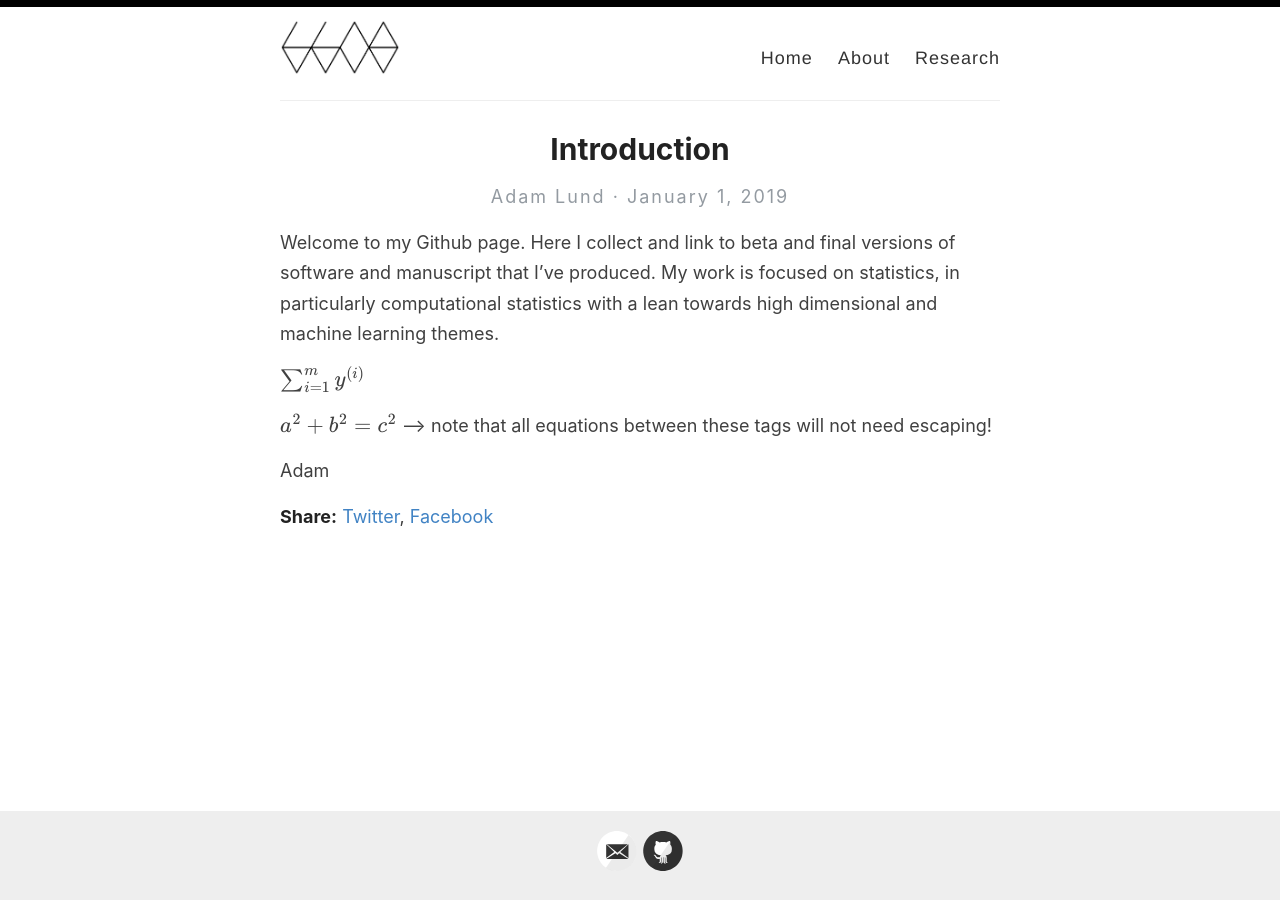
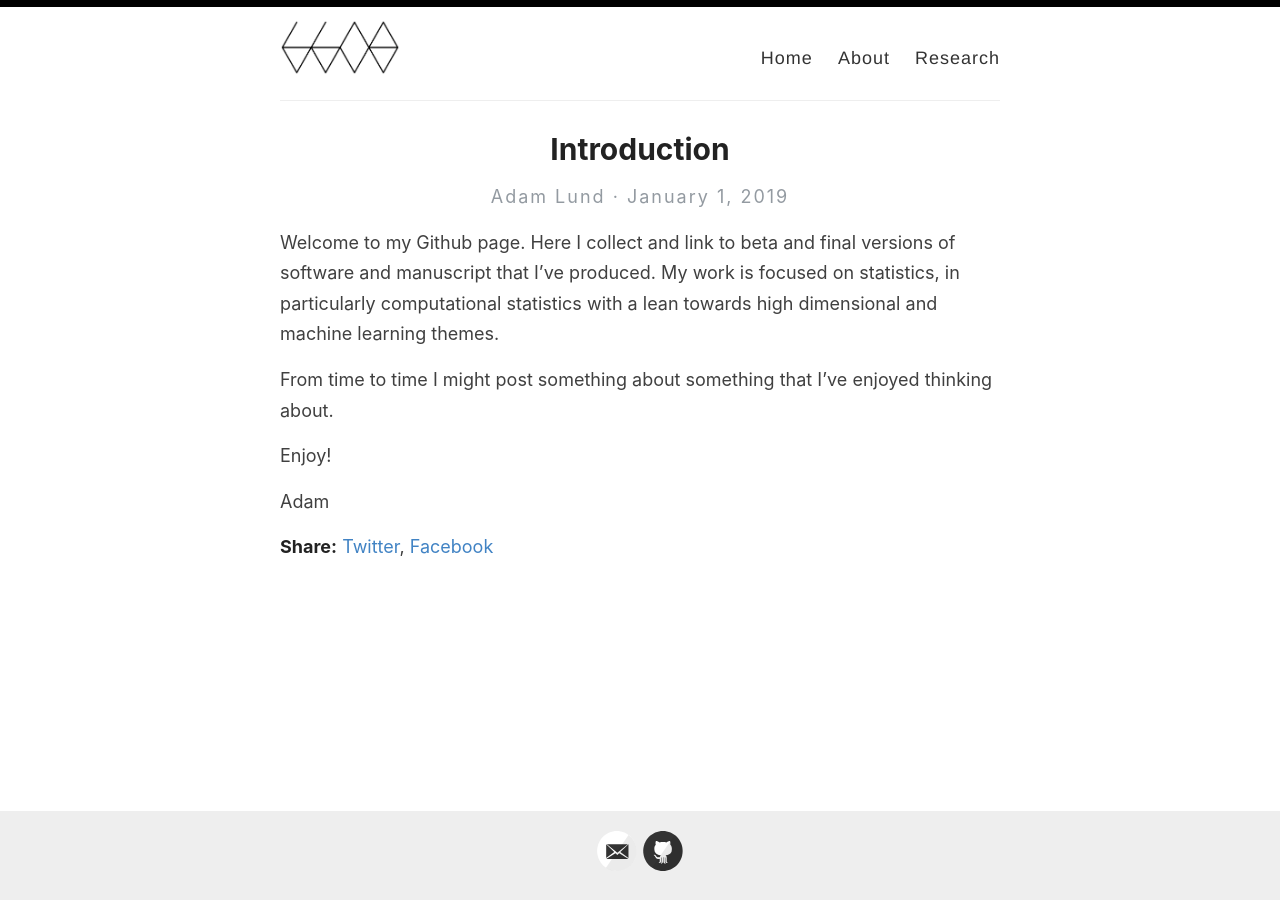
Before and after one commit to adam-lund/adam-lund.github.io, a Jekyll site: the page built from _posts/2019-01-01-introducing.md, in a window 1280 px wide. Built offline with Jekyll 4.4.1, drawn with Linux system fonts in a browser that asks for light colours; formulas are drawn with MathJax 3.

Commit message:
trying my hand

```diff
--- a/_posts/2019-01-01-introducing.md
+++ b/_posts/2019-01-01-introducing.md
@@ -6,11 +6,8 @@ categories:
 
 Welcome to my Github page. Here I collect and link to beta and final versions of software and manuscript that I've produced. My work is focused on statistics, in particularly computational statistics with a lean towards high dimensional and machine learning themes.
 
+From time to time I might  post something about something that I've enjoyed thinking about.
 
-$\sum_{i=1}^m y^{(i)}$
-
-{% raw %}
- $$a^2 + b^2 = c^2$$ --> note that all equations between these tags will not need escaping!
-{% endraw %}
+Enjoy!
 
 Adam
```
Also changed, not shown: _posts/2019-09-28-Uniform sum problem-.md (+4 -1 lines).
